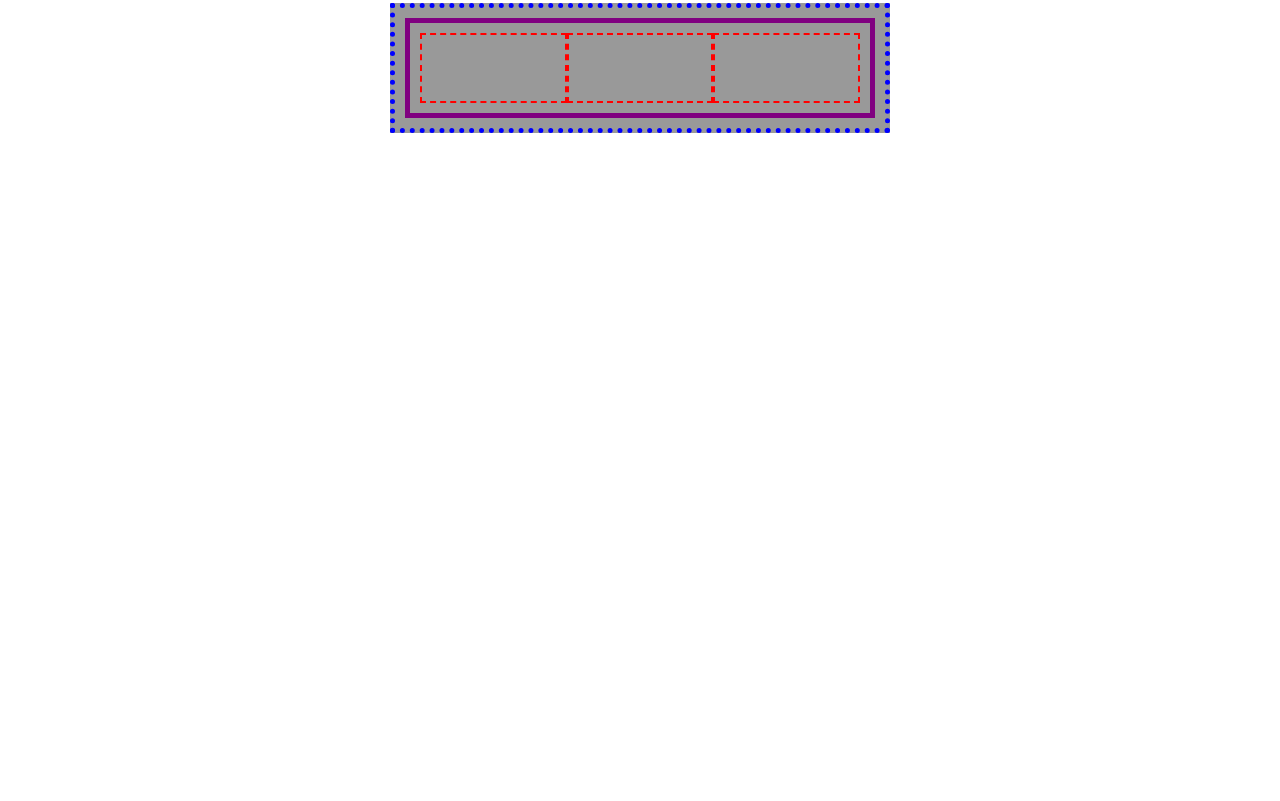
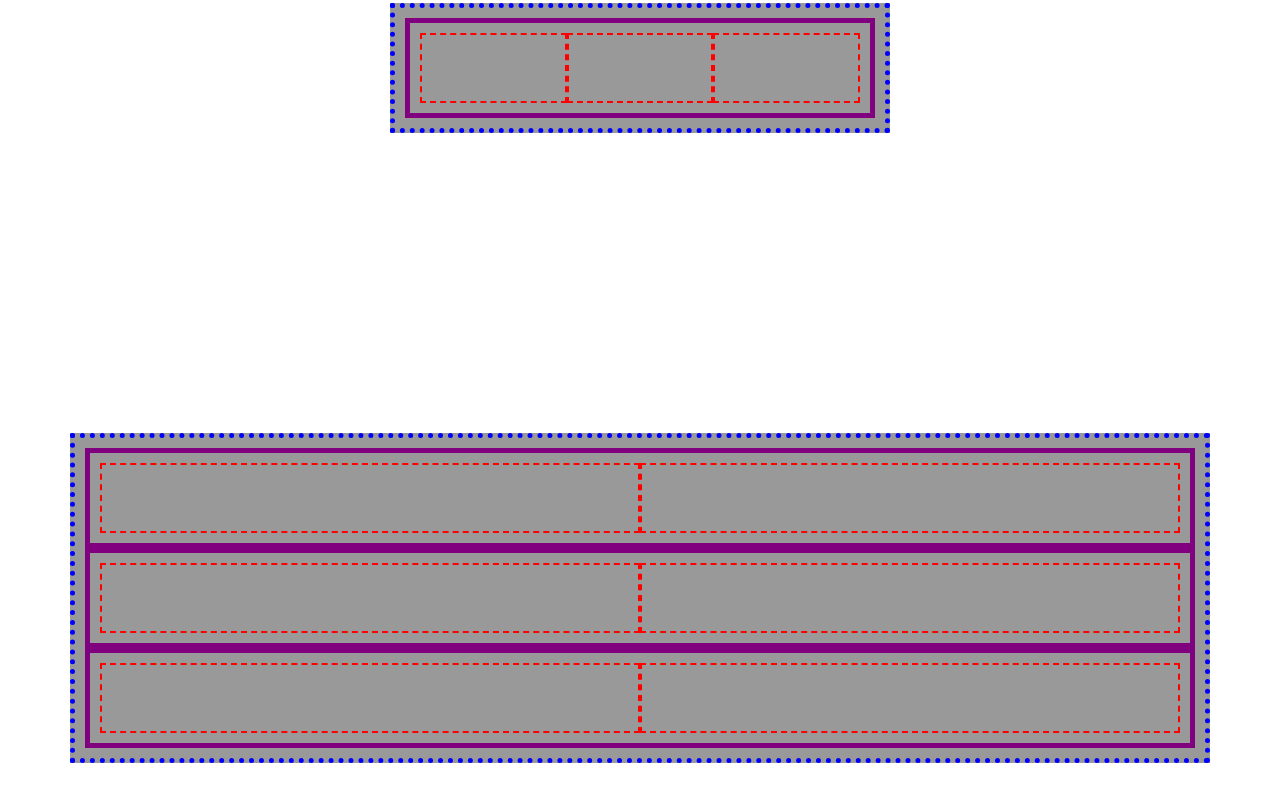
Before and after one commit to luiz-oberto/curso-bootstrap5-udemy, a plain HTML site: page secao_3--Criando_layouts_com_Bootstrap/aulas/index.html in a window 1280 px wide. Shown: the part 2355-3156 px from the top of the page. Before the commit the page ends 2788 px from the top, so only its background shows below. Drawn offline with nearby package versions, Linux system fonts and the light colour scheme.

Commit message:
add aula 34

```diff
--- a/secao_3--Criando_layouts_com_Bootstrap/aulas/index.html
+++ b/secao_3--Criando_layouts_com_Bootstrap/aulas/index.html
@@ -87,7 +87,6 @@
         </div>
      </div>
 
-
     <div class="container" id="largura-limitada">
         <div class="row">
             <div class="col-4"></div>
@@ -95,6 +94,21 @@
             <div class="col-4"></div>
         </div>
     </div>
-  </div>
+
+    <!-- limitação de colunas -->
+     <div class="container">
+        <div class="row row-cols-2">
+            <div class="col"></div>
+            <div class="col"></div>
+        </div>
+        <div class="row row-cols-2">
+            <div class="col"></div>
+            <div class="col"></div>
+        </div>
+        <div class="row row-cols-2">
+            <div class="col"></div>
+            <div class="col"></div>
+        </div>
+     </div>
 </body>
 </html>
```
Also changed, not shown: secao_3--Criando_layouts_com_Bootstrap/anotacoes_aulas/aula34-Numero_maximo_de_colunas.md (added, +24 -0 lines).
